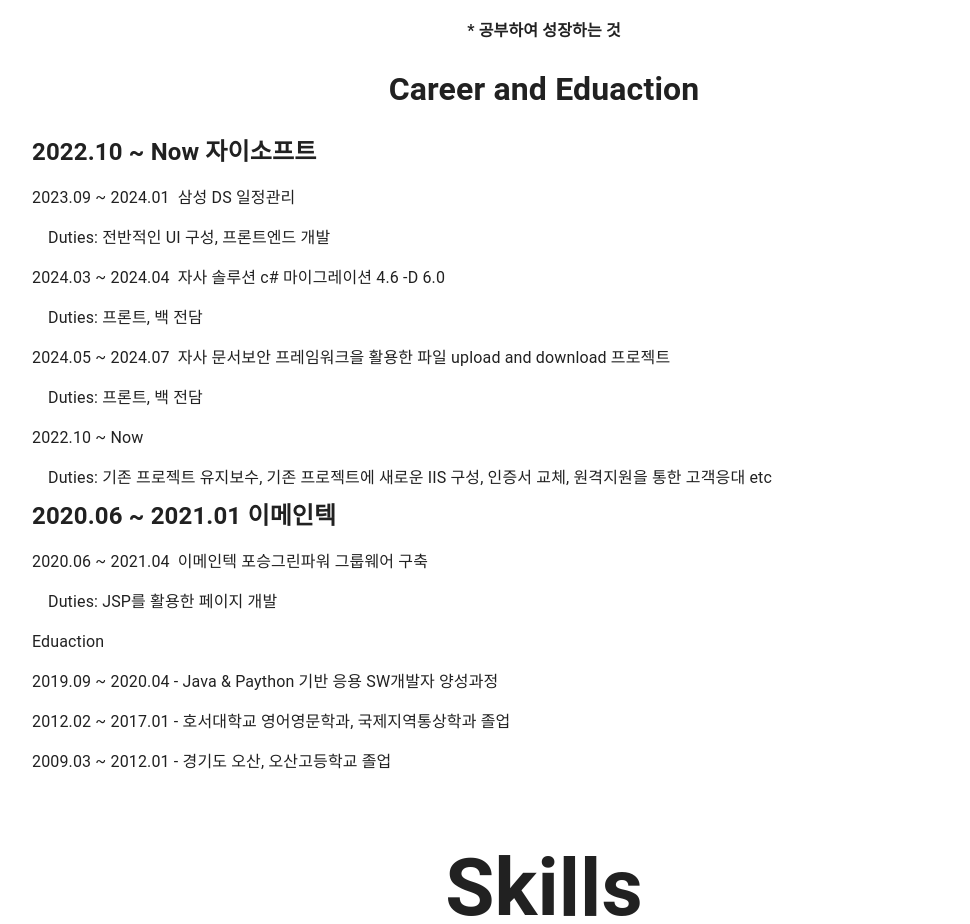
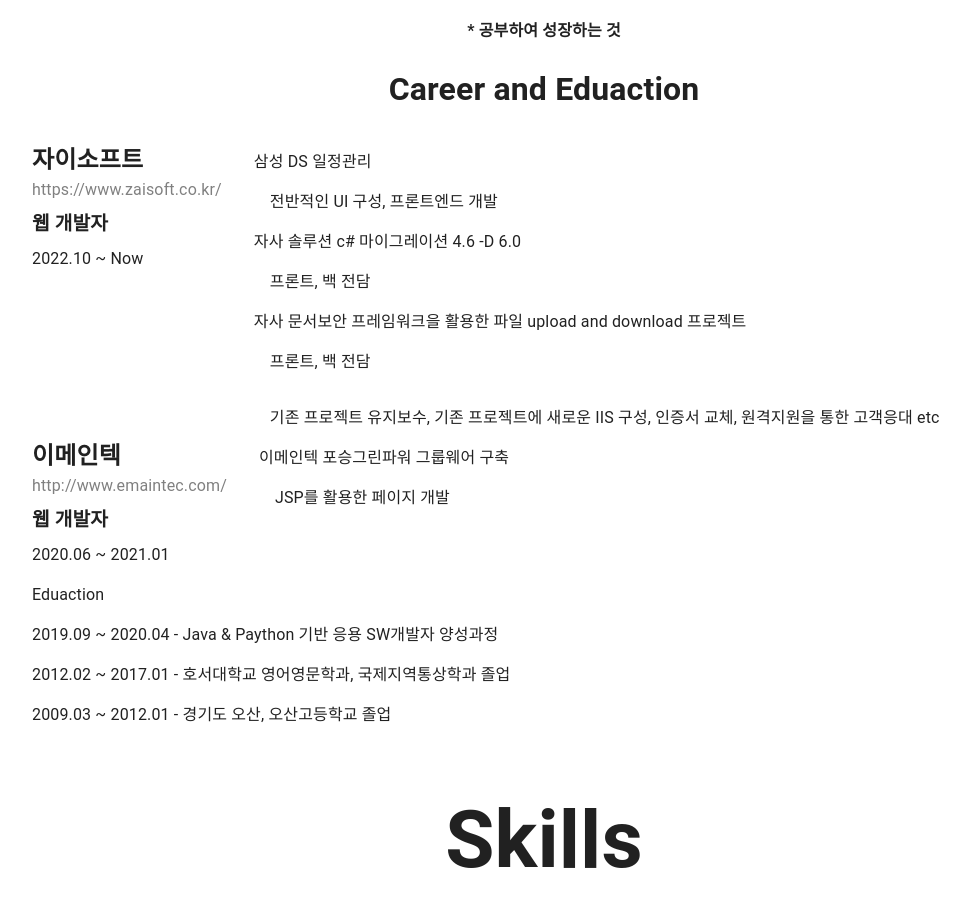
Before and after one commit to DevMinwoo-Jung/Minwoo_Portfolio, a React (Create React App) app: page / in a window 1280 px wide. Shown: the part 1460-2384 px from the top of the page, without its empty margins (96-1066 px from the left). Built offline with nearby package versions, Linux system fonts and the light colour scheme.

Commit message:
asdsadsad

```diff
--- a/src/components/about/About.tsx
+++ b/src/components/about/About.tsx
@@ -56,6 +56,10 @@ const About = () => {
     fontSize: '1rem',
   })
 
+  const CarrerIntroduceDiv = styled('div')({
+    display: 'flex'
+  })
+
   const CarrerComapny = styled('p')({
     fontSize: '1.5rem',
     fontWeight: 'bolder',
@@ -64,8 +68,32 @@ const About = () => {
     marginLeft: '0'
   })
 
+  const CarrerIntroduce = styled('p')({
+    fontSize: '1.2rem',
+    fontWeight: 'bolder',
+    marginTop: '0.5rem',
+    marginBottom: '0',
+    marginLeft: '0'
+  })
+
+  const CarrerPeriod = styled('p')({
+    fontSize: '1rem',
+    marginTop: '0.5rem',
+    marginBottom: '0',
+    marginLeft: '0'
+  })
+
   const CarrerDiv = styled('div')({
     display: 'flex'
+  })
+
+  const CarrerCompanyDiv = styled('div')({
+    marginRight: '2rem'
+  })
+
+  const ATagStyle = styled('a')({
+    textDecoration: 'none',
+    color: 'grey'
   })
 
   const SectionHeader = styled('h1')(({theme}) => ({
@@ -109,34 +137,51 @@ const About = () => {
 
         <h1 >Career and Eduaction</h1>
         <EduAndCarrer >
-          <CarrerComapny>2022.10 ~ Now 자이소프트</CarrerComapny>
+          <CarrerIntroduceDiv>
+            <CarrerCompanyDiv>
+              <CarrerComapny>자이소프트</CarrerComapny>
+              <ATagStyle href='https://www.zaisoft.co.kr' target='_blank'>https://www.zaisoft.co.kr/</ATagStyle>
+              <CarrerIntroduce>웹 개발자</CarrerIntroduce>
+              <CarrerPeriod>2022.10 ~ Now</CarrerPeriod>
+            </CarrerCompanyDiv>
+            <div>
             {
               Zai.map((ele) => {
                 return (
                   <>
                     <CarrerDiv>
-                    <CarrerDeptOne>{ele.duration}</CarrerDeptOne>
                       <CarrerTitle>{ele.project}</CarrerTitle>
                     </CarrerDiv>
-                  <ParaOneDept>Duties: {ele.duties}</ParaOneDept>
+                    <ParaOneDept>{ele.duties}</ParaOneDept>
                   </>
                 )
               })
             }
-          <CarrerComapny>2020.06 ~ 2021.01 이메인텍</CarrerComapny>
+            </div>
+          </CarrerIntroduceDiv>
+          <CarrerIntroduceDiv>
+            <CarrerCompanyDiv>
+              <CarrerComapny>이메인텍</CarrerComapny>
+              <ATagStyle href='http://www.emaintec.com/' target='_blank'>http://www.emaintec.com/</ATagStyle>
+              <CarrerIntroduce>웹 개발자</CarrerIntroduce>
+              <CarrerPeriod>2020.06 ~ 2021.01</CarrerPeriod>
+            </CarrerCompanyDiv>
+            <div>
             {
               emain.map((ele) => {
                 return (
                   <>
                     <CarrerDiv>
-                    <CarrerDeptOne>{ele.duration}</CarrerDeptOne>
                       <CarrerTitle>{ele.project}</CarrerTitle>
                     </CarrerDiv>
-                  <ParaOneDept>Duties: {ele.duties}</ParaOneDept>
+                    <ParaOneDept>{ele.duties}</ParaOneDept>
                   </>
                 )
               })
             }
+            </div>
+          </CarrerIntroduceDiv>
+          <div>
             <CarrerTitle>Eduaction</CarrerTitle>
             <p>
               2019.09 ~ 2020.04 - Java & Paython 기반 응용 SW개발자 양성과정
@@ -147,6 +192,7 @@ const About = () => {
             <p >
               2009.03 ~ 2012.01 - 경기도 오산, 오산고등학교 졸업
             </p>
+          </div>
         </EduAndCarrer>
     </About>
   )
```
Lines whose indentation alone changed are shown as unchanged.
